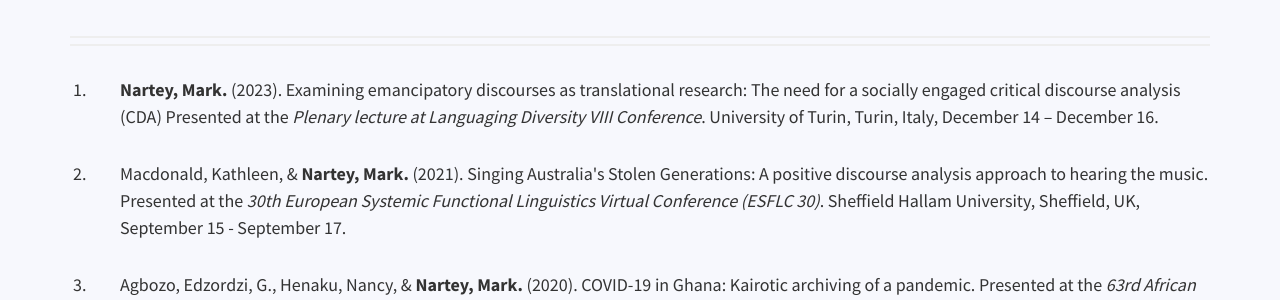
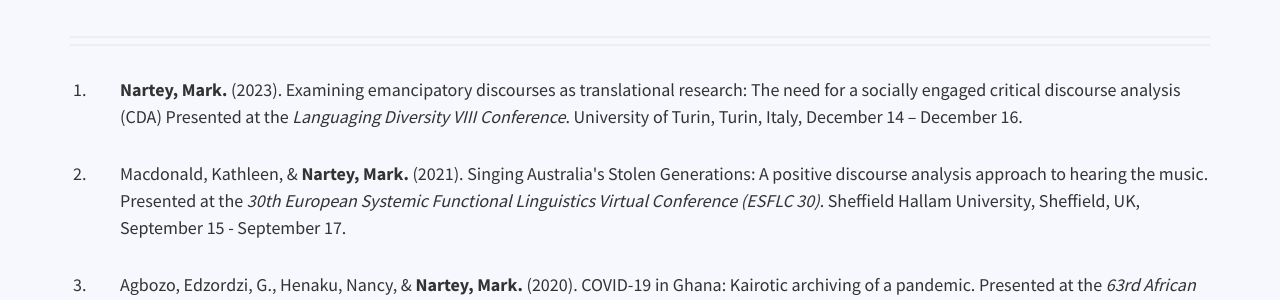
Before and after one commit to danielcornock/marknartey.com, a Jekyll site: the page built from _pages/conferences.md, in a window 1280 px wide. Shown: the part 232-532 px from the top of the page. Built offline with Jekyll 4.4.1, drawn with Linux system fonts in a browser that asks for light colours; nearby versions of some CDN libraries.

Commit message:
Update Content “Conferences”

```diff
--- a/_data/conferences.yml
+++ b/_data/conferences.yml
@@ -3,7 +3,7 @@ items:
     year: "2023"
     content: "Examining emancipatory discourses as translational research: The need
       for a socially engaged critical discourse analysis (CDA)"
-    conference: Plenary lecture at Languaging Diversity VIII Conference
+    conference: Languaging Diversity VIII Conference
     location: University of Turin, Turin, Italy
     date: December 14 – December 16
   - authors: Macdonald, Kathleen, & <b>Nartey, Mark.</b>
```
